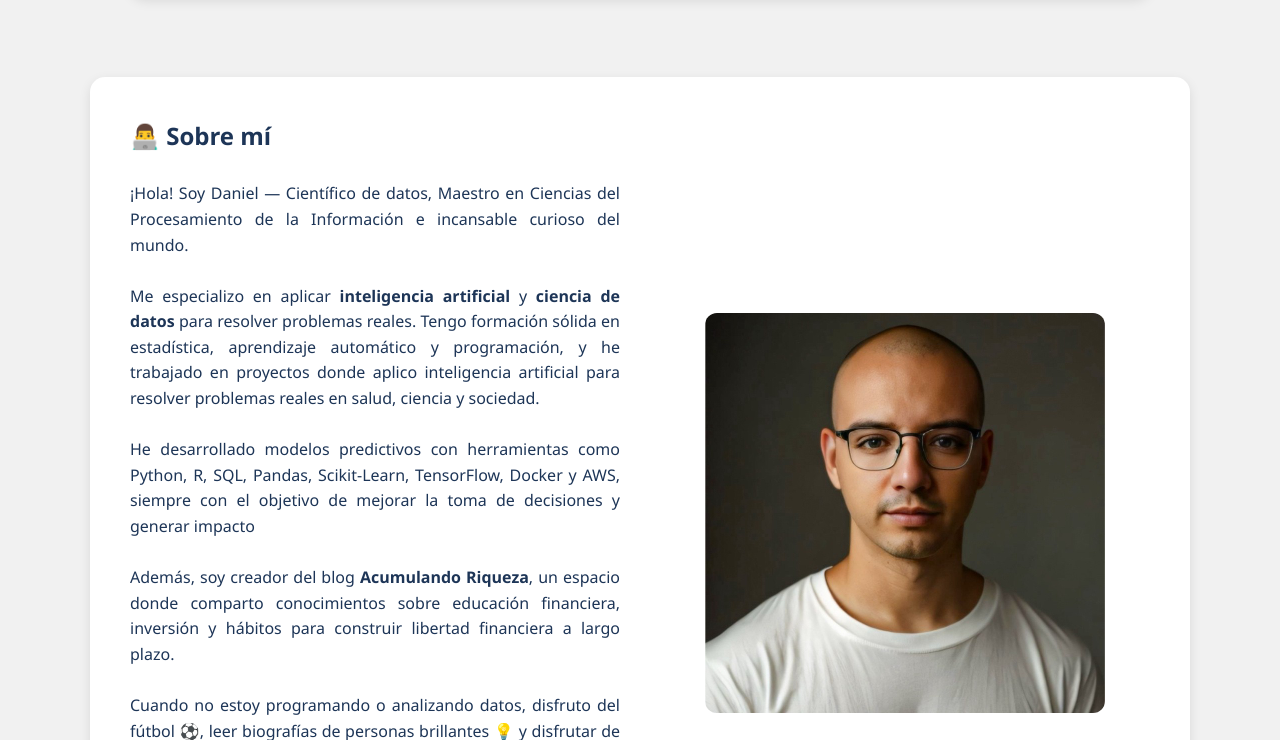
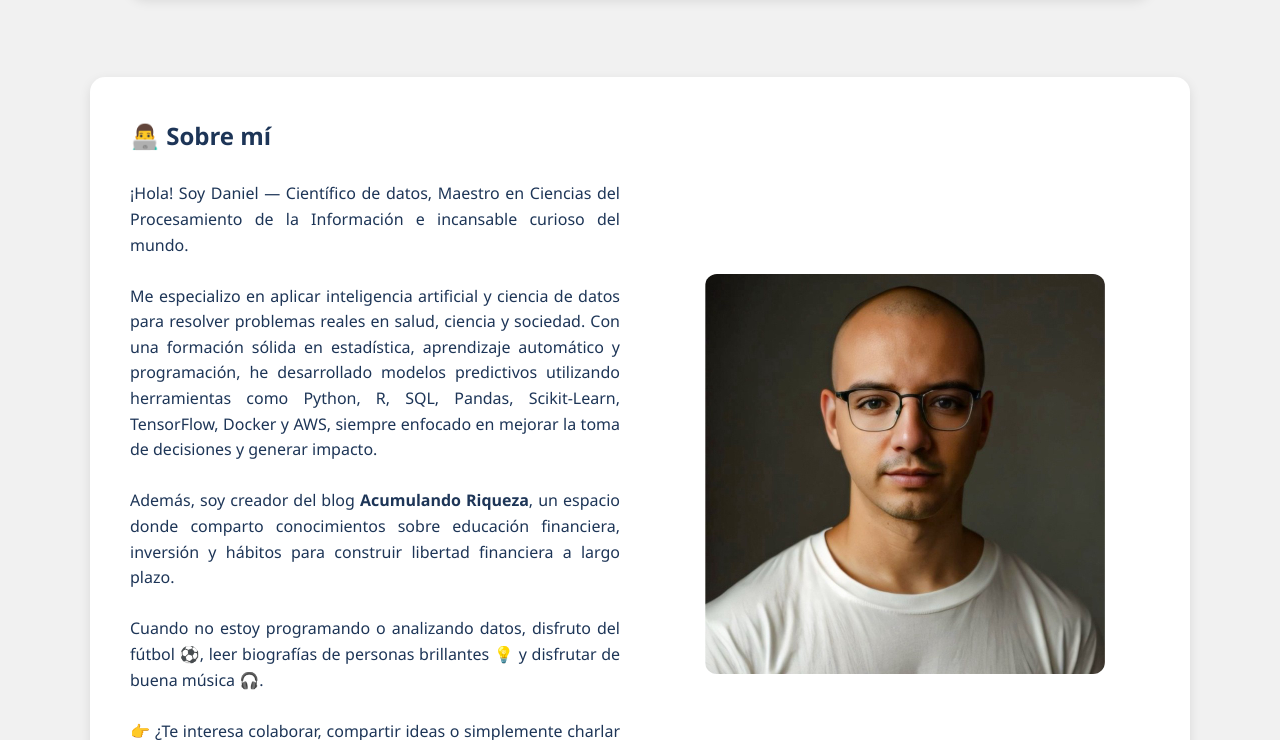
Before and after one commit to 16danielvm/Portafolio, a plain HTML site: page index.html in a window 1280 px wide. Shown: the part 555-1295 px from the top of the page. Drawn offline with Linux system fonts and the light colour scheme.

Commit message:
Portafolio - Daniel A. Muñoz Viveros

```diff
--- a/index.html
+++ b/index.html
@@ -527,9 +527,7 @@ nav a:hover {
       <br>
       <p>¡Hola! Soy Daniel — Científico de datos, Maestro en Ciencias del Procesamiento de la Información e incansable curioso del mundo.</p>
       <br>
-      <p>Me especializo en aplicar <b>inteligencia artificial</b> y <b>ciencia de datos</b> para resolver problemas reales. Tengo formación sólida en estadística, aprendizaje automático y programación, y he trabajado en proyectos donde aplico inteligencia artificial para resolver problemas reales en salud, ciencia y sociedad.</p>
-      <br>
-      <p>He desarrollado modelos predictivos con herramientas como Python, R, SQL, Pandas, Scikit-Learn, TensorFlow, Docker y AWS, siempre con el objetivo de mejorar la toma de decisiones y generar impacto</p>
+      <p>Me especializo en aplicar inteligencia artificial y ciencia de datos para resolver problemas reales en salud, ciencia y sociedad. Con una formación sólida en estadística, aprendizaje automático y programación, he desarrollado modelos predictivos utilizando herramientas como Python, R, SQL, Pandas, Scikit-Learn, TensorFlow, Docker y AWS, siempre enfocado en mejorar la toma de decisiones y generar impacto.</p>
       <br>
       <p>Además, soy creador del blog <b>Acumulando Riqueza</b>, un espacio donde comparto conocimientos sobre educación financiera, inversión y hábitos para construir libertad financiera a largo plazo.</p>
       <br>
```
Also changed, not shown: index-en.html (+1 -3 lines).
